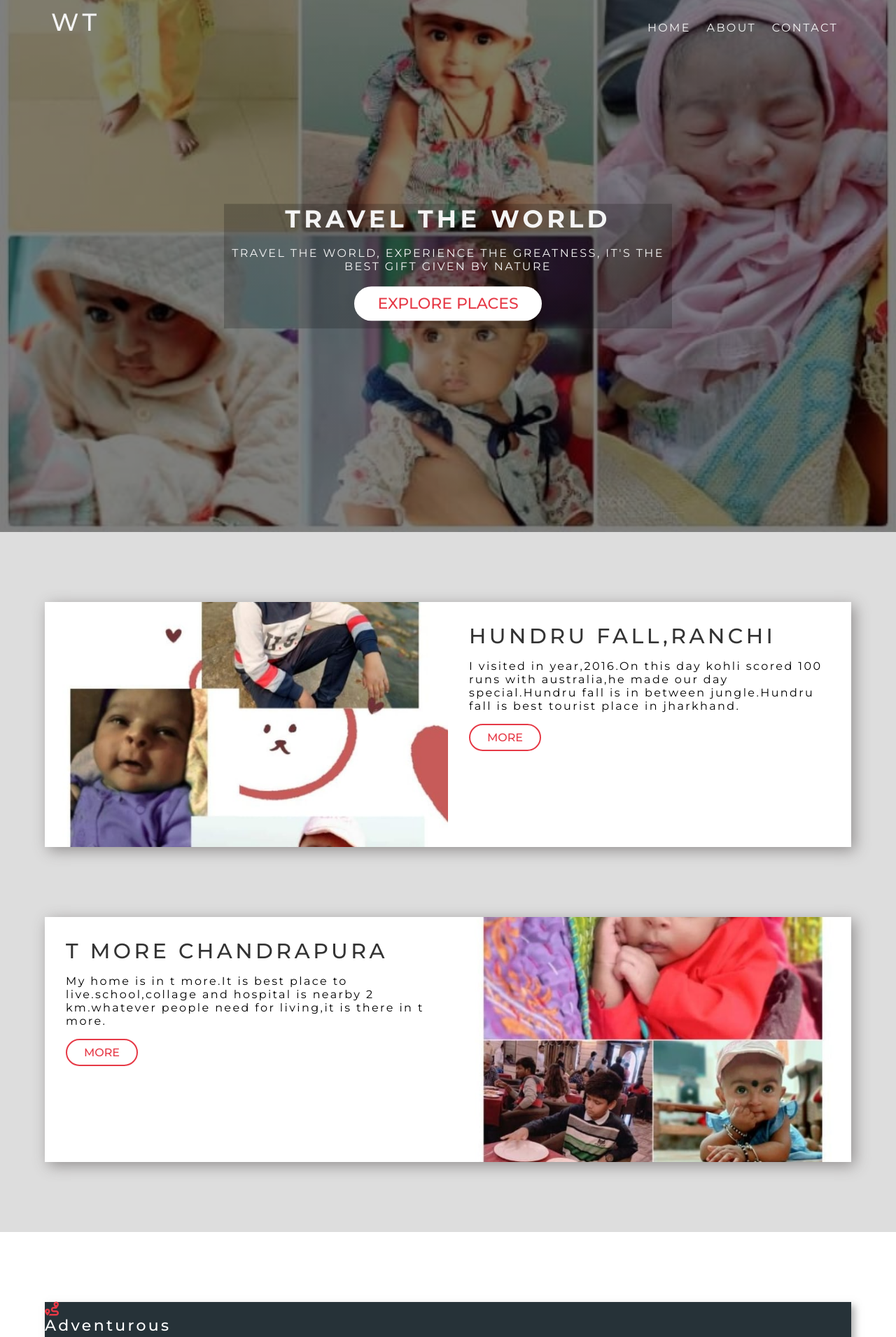
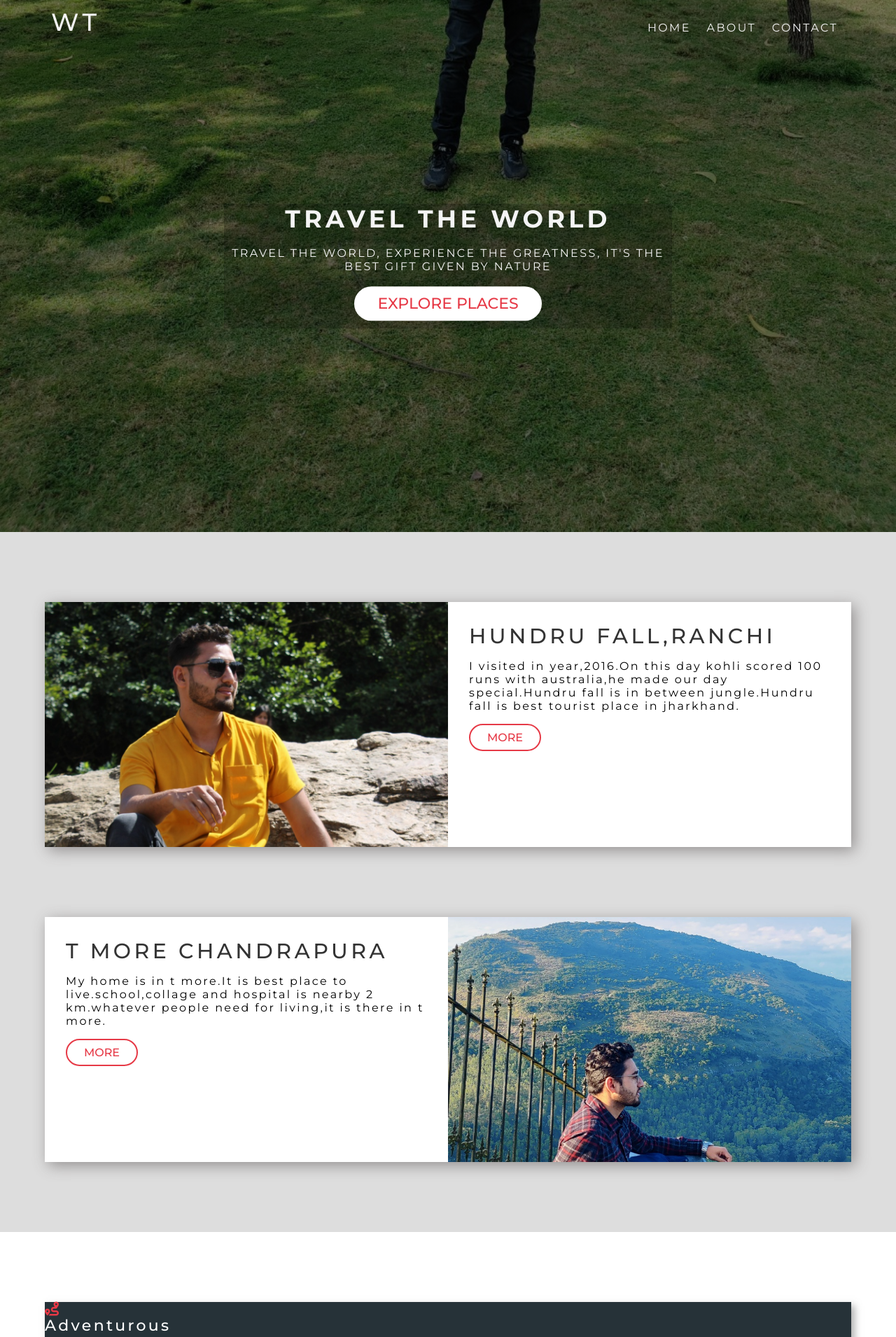
Before and after one commit to MahtoSunil/Travel-website, a plain HTML site: page index.html in a window 1280 px wide. Shown: the top 1910 px of the page at 70% size. Drawn offline with Linux system fonts and the light colour scheme.

Commit message:
need changes

```diff
--- a/css/style.css
+++ b/css/style.css
@@ -116,7 +116,7 @@ h1, h2, h3{
     position: relative;
     height: 95vh;
     /* vh meaning = viewport-height  */
-    background: linear-gradient(rgba(0,0,0,0.5), rgba(0,0,0,0.5)) , url('../img/image11.jpeg');
+    background: linear-gradient(rgba(0,0,0,0.5), rgba(0,0,0,0.5)) , url('../img/image16.jpeg');
     background-position: bottom;
     background-size: cover;
     background-repeat: no-repeat;
--- a/index.html
+++ b/index.html
@@ -34,7 +34,7 @@
     <div class="container">
         <div class="row row1">
             <div class="img-box">
-                <img src="./img/image12.jpeg" alt="Image Description">
+                <img src="./img/image15.jpeg" alt="Image Description">
             </div>
             <div class="text-box">
                 <h2 class="bg-heading text-black">HUNDRU FALL,RANCHI</h2>
@@ -44,7 +44,7 @@
         </div>
         <div class="row row2">
             <div class="img-box">
-                <img src="./img/image13.jpeg" alt="Image Description">
+                <img src="./img/image17.jpeg" alt="Image Description">
             </div>
             <div class="text-box">
                 <h2 class="bg-heading text-black">T MORE CHANDRAPURA</h2>
```
Also changed, not shown: contact.html (+1 -1 lines), img/image15.jpeg (added), img/image16.jpeg (added), img/image17.jpeg (added), img/image18.jpeg (added).
